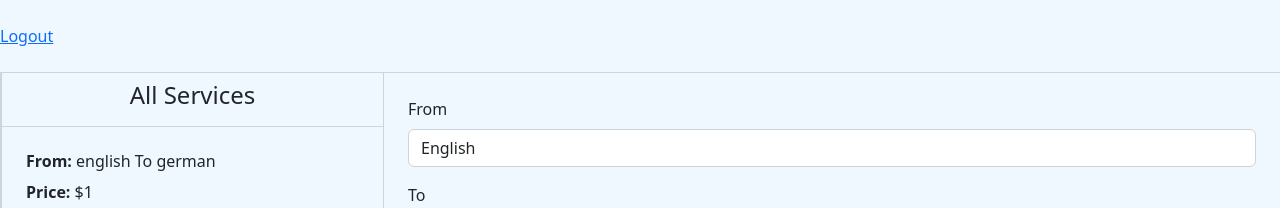
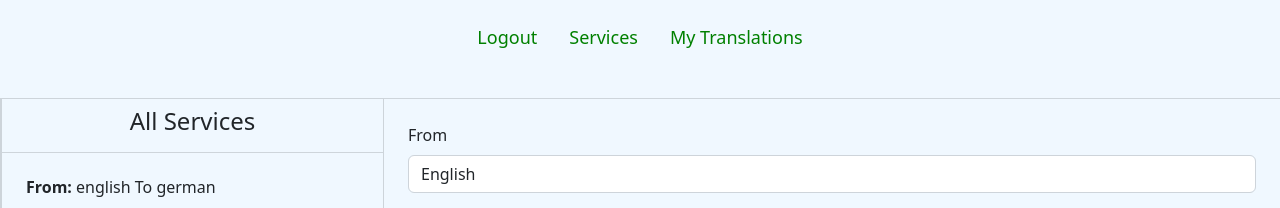
Before and after one commit to sdplatt/m1cro, a Flask app: page /translator/ in a window 1280 px wide. Shown: the top 208 px of the page. Run offline with Flask 3, Linux system fonts and the light colour scheme; a user stored in the database is signed in; data comes from the database, SQL or seed files in the repository; both versions use the stored data as it was after the commit.

Commit message:
translator page added

```diff
--- a/myProject/forms.py
+++ b/myProject/forms.py
@@ -63,3 +63,7 @@ class AddServiceForm(FlaskForm):
     target_price = IntegerField("Target Price",validators=[DataRequired()])
     deadline = RadioField("Deadline",choices=[(1,"next 2 hours"),(2,"Tomorrow before 9 am"),(3,"Tomorrow before 3 pm"),(4,"Day after tomorrow before 9 am")],validators=[DataRequired()])
     submit = SubmitField('Add Service')
+
+class SubmitTranslationForm(FlaskForm):
+    translation = TextAreaField("Translation",validators=[DataRequired()])
+    submit = SubmitField('Submit')
--- a/myProject/templates/translator.html
+++ b/myProject/templates/translator.html
@@ -113,7 +113,26 @@
     {%endif%}
 </div>
 {%else%}
-{%if session['translator_page'] == "services"%}
+<style>
+    .nav-bar{
+        display: flex;
+        padding: 23px;
+        padding-top: 0;
+        justify-content: center;
+    }
+    .nav-bar a{
+        text-decoration: none;
+        cursor: pointer;
+        color: green;
+        /* font-weight: bold; */
+        font-size: 18px;
+    }
+</style>
+<div class="nav-bar">
+    <span class="mx-3"><a href="/translator/logout">Logout</a></span>
+    <span class="mx-3"><a href="/translator/services">Services</a></span>
+    <span class="mx-3"><a href="/translator/translations">My Translations</a></span>
+</div>
 <style>
     .radio-form{
         list-style: none;
@@ -156,7 +175,7 @@
         margin-block-end:0.4rem ;
     }
 </style>
-<p><a href="logout">Logout</a></p>
+{%if session['translator_page'] == "services"%}
 <div class="translations my-4">
     <div class="all-translations">
         <div class="all-heading py-2"><h4 class="text-center">All Services</h4></div>
@@ -198,6 +217,38 @@
         </form>
     </div>
 </div>
+{%elif session['translator_page'] == 'translations'%}
+<div class="translations my-4">
+    <div class="all-translations">
+        {% for translation in session['translations'] %}
+        <a href="{{url_for('translator.show_translation',id=translation.id)}}" class="text-decoration-none text-black">
+            <div class="translation px-4 py-3">
+                <p><span class="fw-bold">From:</span> {{translation.language_from}} To {{translation.language_to}}</p>
+                <p><span class="fw-bold">Price:</span> ${{translation.price}}</p>
+                <p><span class="fw-bold">Text:</span> {{translation.text[:80]}}...</p>
+            </div>
+        </a>
+        {% endfor %}
+    </div>
+    <div class="new-translation p-4">
+        <div class="tranlation-details">
+            <p>Text: {{session['trans-page'].text}}</p>
+            <p>Status: {{session['trans-page'].status}}</p>
+            <p>Deadline: {{session['trans-page'].deadline}}</p>
+
+            <form action="" method="POST">
+                {{submitTranslationForm.hidden_tag()}}
+            <div class="mb-3">
+                {{submitTranslationForm.translation.label(class='form-label')}}
+                {{submitTranslationForm.translation(class='form-control',rows=10)}}
+            </div>
+            <div class="mb-3">
+                {{submitTranslationForm.submit(class='btn btn-primary')}}
+            </div>
+            </form>
+        </div>
+    </div>
+</div>
 {%elif session['translator_page'] == 'accept' %}:
 <style>
     .page{
--- a/myProject/translator/views.py
+++ b/myProject/translator/views.py
@@ -1,6 +1,6 @@
 from flask import redirect,url_for,render_template,request,Blueprint,session
 from myProject.models import Translation,Translator,Service
-from myProject.forms import LoginForm,ForgotPassForm,ChangePassForm,RegisterTranslator,AddServiceForm
+from myProject.forms import LoginForm,ForgotPassForm,ChangePassForm,RegisterTranslator,AddServiceForm,SubmitTranslationForm
 from myProject import db,mail
 from flask_login import login_user, logout_user, current_user
 from flask_mail import Message
@@ -36,7 +36,7 @@ def home():
         if user is not None and user.check_password(loginForm.password.data):
             login_user(user)
             myUser = user
-            session['id'] = current_user.id
+            session['translatorId'] = current_user.id
             next = request.args.get('next')
             if next == None or not next[0] == '/':
                 next = url_for('translator.home')
@@ -77,26 +77,35 @@ def home():
                         min_price=addServiceForm.min_price.data,
                         target_price=addServiceForm.target_price.data,
                         deadline=addServiceForm.deadline.data,
-                        translator=session.get('id'))
+                        translator=session.get('translatorId'))
             db.session.add(service)
             db.session.commit()
         except:
             return redirect(url_for('translator.home'))
+
+    # SUBMIT TRANSLATION FORM
+    submitTranslationForm = SubmitTranslationForm()
+    if(submitTranslationForm.validate_on_submit()):
+        translation = Translation.query.get(session['trans-page'].id)
+        translation.translation = submitTranslationForm.translation.data
+        db.session.commit()
     # USERS TABLE
     users = Translator.query.all()
 
     # SERVICES
     try:
-        services = Translator.query.filter_by(id=session.get('id')).first().services
+        services = Translator.query.filter_by(id=session.get('translatorId')).first().services
     except:
         services = []
 
-    return render_template('translator.html',registerForm=registerForm,loginForm=loginForm,forgotPassForm=forgotPassForm,users=users,user=myUser,services=services,addServiceForm=addServiceForm)
+    return render_template('translator.html',registerForm=registerForm,loginForm=loginForm,forgotPassForm=forgotPassForm,users=users,user=myUser,services=services,addServiceForm=addServiceForm,submitTranslationForm=submitTranslationForm)
 
 @translator.route('/logout')
 def logout():
     session['user'] = None
     session['page'] = 'login'
+    session['translator_page'] = None
+    session['translations'] = None
     logout_user()
     session[id] = None
     return redirect(url_for('translator.home'))
@@ -158,3 +167,30 @@ def reject_translation():
     session['translator_page'] = 'services'
     session['translation'] = None
     return redirect(url_for('translator.home'))
+
+@translator.route('/translations')
+def translations():
+    id = session.get('translatorId')
+    translations = Translator.query.get(id).translations
+    session['trans-page'] = translations[0].id
+    session['translator_page']='translations'
+    my_translations = []
+    for translation in translations:
+        now = datetime.utcnow()
+        deadline = now + timedelta(minutes=int(translation.deadline)*30)
+        my_translations.append({"id":translation.id,"language_from":translation.language_from,"language_to":translation.language_to,'price':translation.price,"deadline":deadline,"text":translation.text})
+
+    session['translations'] = my_translations
+    return redirect(url_for('translator.home'))
+
+@translator.route('/translation/<id>')
+def show_translation(id):
+    translation = Translation.query.filter_by(id=id).first()
+    session['trans-page'] = translation
+    return redirect(url_for('translator.home'))
+
+@translator.route('/services')
+def services():
+    session['translator_page']='services'
+    session['translations'] = None
+    return redirect(url_for('translator.home'))
```
Also changed, not shown: myProject/data.sqlite.
